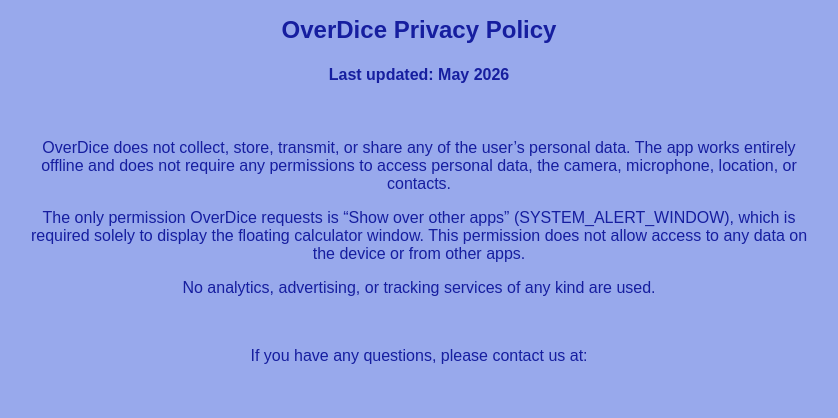
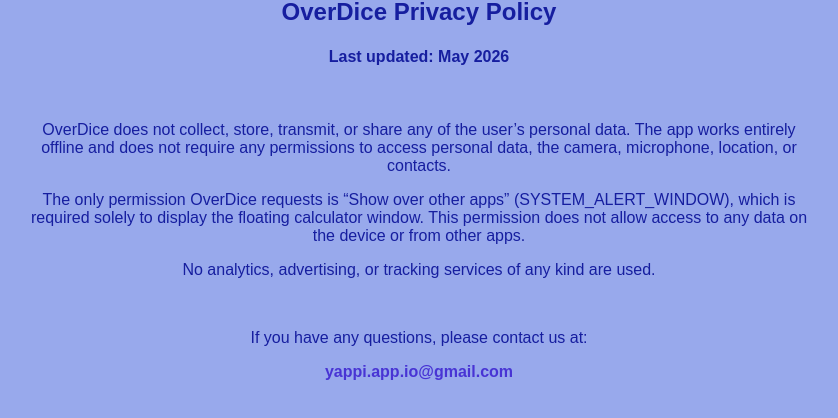
Before and after one commit to yappi-app/OverDice, a plain HTML site: page index.html in a window 1280 px wide. Shown: the part 203-621 px from the top of the page, without its empty margins (221-1059 px from the left). Drawn offline with Linux system fonts and the light colour scheme.

Commit message:
Added mail

```diff
--- a/index.html
+++ b/index.html
@@ -1,6 +1,5 @@
 <div style="background-color: #98A9EC; color: #161E9F; font-family: sans-serif; margin: 0; padding: 40px 0; min-height: 100vh; width: 100%; position: absolute; top: 0; left: 0;">
   <center>
-    <br />
     <h5>English</h5>
     <br />
     <img src="OverDiceIcon.png" alt="Logo OverDice" width="5%">
@@ -13,6 +12,7 @@
     <p style="max-width: 800px; padding: 0 20px;">No analytics, advertising, or tracking services of any kind are used.</p>
     <br />
     <p>If you have any questions, please contact us at: </p>
+    <a href="mailto:tu-correo@ejemplo.com" style="color: #4834d4; font-weight: bold; text-decoration: none;">yappi.app.io@gmail.com</a>
     <br /><br />
     <h5>Spanish</h5>
     <br />
@@ -26,5 +26,6 @@
     <p style="max-width: 800px; padding: 0 20px;">No se utilizan servicios de analítica, publicidad ni seguimiento de ningún tipo.</p>
     <br />
     <p>Si tienes alguna pregunta puedes contactar en: </p>
+    <a href="mailto:tu-correo@ejemplo.com" style="color: #4834d4; font-weight: bold; text-decoration: none;">yappi.app.io@gmail.com</a>
   </center>
 </div>
```
